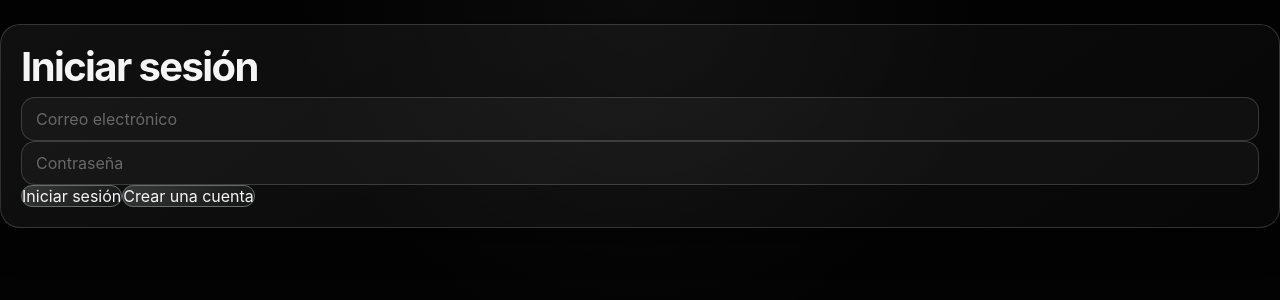
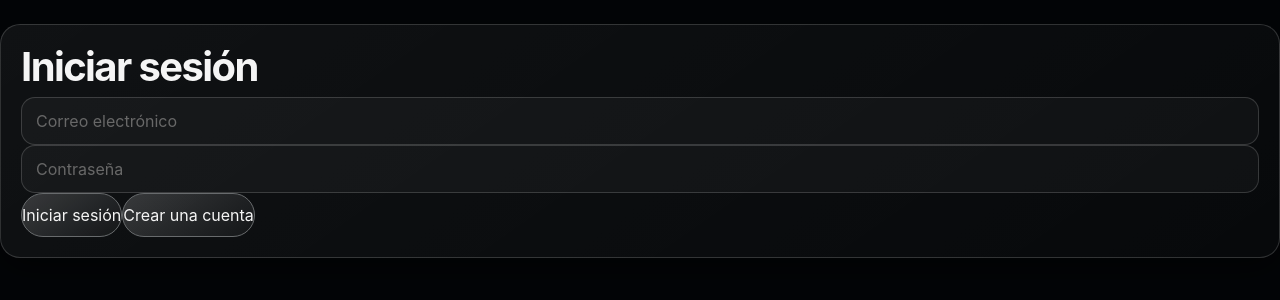
Before and after one commit to donovan-hue/Kronos-social-ai, a React (Vite) app in the folder client/: page / in a window 1280 px wide. Shown: the top 300 px of the page. Built offline with nearby package versions, Linux system fonts and the light colour scheme; no server answers.

Commit message:
feat(client): start Kronos design system foundation

```diff
--- a/client/src/main.jsx
+++ b/client/src/main.jsx
@@ -2,6 +2,8 @@ import React from "react";
 import ReactDOM from "react-dom/client";
 import App from "./App";
 import "./styles.css";
+import "./styles/design-tokens.css";
+import "./styles/design-system.css";
 
 ReactDOM.createRoot(document.getElementById("root")).render(
   <React.StrictMode>
--- /dev/null
+++ b/client/src/styles/design-system.css
@@ -0,0 +1,68 @@
+* {
+  border-color: var(--k-border);
+}
+
+body {
+  background: var(--k-bg);
+  color: var(--k-text);
+  font-family: var(--k-font-sans);
+  line-height: 1.5;
+  letter-spacing: 0.01em;
+}
+
+button,
+input,
+textarea,
+select {
+  min-height: 44px;
+}
+
+button:disabled,
+[aria-disabled="true"] {
+  cursor: not-allowed;
+  opacity: 0.48;
+}
+
+.k-surface {
+  background: var(--k-surface);
+  border: 1px solid var(--k-border);
+  border-radius: var(--k-radius-lg);
+  box-shadow: var(--k-shadow-sm);
+}
+
+.k-metal-surface {
+  background: linear-gradient(145deg, oklch(91% 0.008 255 / 0.11), oklch(16% 0.01 255 / 0.94));
+  border: 1px solid var(--k-border-strong);
+  border-radius: var(--k-radius-lg);
+  box-shadow: inset 0 1px 0 oklch(100% 0 0 / 0.08), var(--k-shadow-md);
+}
+
+.k-action {
+  border: 1px solid var(--k-blue);
+  border-radius: var(--k-radius-pill);
+  background: var(--k-blue);
+  color: var(--k-text);
+  transition: transform var(--k-transition), background var(--k-transition), box-shadow var(--k-transition);
+}
+
+.k-action:hover:not(:disabled) {
+  background: var(--k-blue-hover);
+  box-shadow: 0 0 24px var(--k-blue-soft);
+  transform: translateY(-1px);
+}
+
+.k-action:active:not(:disabled) {
+  transform: translateY(0);
+}
+
+.k-ai-state {
+  border-color: var(--k-blue);
+  box-shadow: 0 0 20px var(--k-blue-soft);
+}
+
+@media (prefers-reduced-motion: reduce) {
+  *, *::before, *::after {
+    animation-duration: 0.01ms !important;
+    transition-duration: 0.01ms !important;
+  }
+}
--- /dev/null
+++ b/client/src/styles/design-tokens.css
@@ -0,0 +1,59 @@
+:root {
+  --k-black: oklch(8% 0.008 255);
+  --k-bg: oklch(11% 0.009 255);
+  --k-surface: oklch(15% 0.01 255);
+  --k-surface-2: oklch(19% 0.012 255);
+  --k-surface-3: oklch(23% 0.014 255);
+
+  --k-text: oklch(96% 0.008 255);
+  --k-text-soft: oklch(82% 0.012 255);
+  --k-muted: oklch(64% 0.014 255);
+  --k-steel: oklch(52% 0.014 255);
+  --k-silver: oklch(78% 0.012 255);
+  --k-chrome: oklch(93% 0.008 255);
+  --k-titanium: oklch(69% 0.012 255);
+
+  --k-blue: oklch(66% 0.19 250);
+  --k-blue-hover: oklch(73% 0.17 250);
+  --k-blue-soft: oklch(66% 0.19 250 / 0.16);
+  --k-success: oklch(72% 0.14 155);
+  --k-danger: oklch(67% 0.18 25);
+  --k-warning: oklch(78% 0.14 85);
+
+  --k-border: oklch(78% 0.012 255 / 0.2);
+  --k-border-strong: oklch(88% 0.01 255 / 0.38);
+  --k-focus: oklch(73% 0.17 250 / 0.72);
+
+  --k-radius-sm: 6px;
+  --k-radius-md: 12px;
+  --k-radius-lg: 18px;
+  --k-radius-xl: 24px;
+  --k-radius-pill: 999px;
+
+  --k-space-1: 4px;
+  --k-space-2: 8px;
+  --k-space-3: 12px;
+  --k-space-4: 16px;
+  --k-space-5: 24px;
+  --k-space-6: 32px;
+  --k-space-7: 48px;
+  --k-space-8: 64px;
+
+  --k-shadow-sm: 0 4px 16px oklch(0% 0 0 / 0.18);
+  --k-shadow-md: 0 12px 32px oklch(0% 0 0 / 0.28);
+  --k-shadow-lg: 0 24px 64px oklch(0% 0 0 / 0.38);
+  --k-transition: 180ms cubic-bezier(0.16, 1, 0.3, 1);
+  --k-transition-layout: 320ms cubic-bezier(0.16, 1, 0.3, 1);
+
+  --k-font-sans: Inter, ui-sans-serif, system-ui, -apple-system, BlinkMacSystemFont, "Segoe UI", sans-serif;
+  --k-text-xs: 0.75rem;
+  --k-text-sm: 0.875rem;
+  --k-text-md: 1rem;
+  --k-text-lg: 1.25rem;
+  --k-text-xl: clamp(1.8rem, 4vw, 3.2rem);
+}
+
+:where(button, a, input, textarea, select):focus-visible {
+  outline: 2px solid var(--k-focus);
+  outline-offset: 3px;
+}
```
Also changed, not shown: 1 other file (tests, documents, lock files or other folders).
